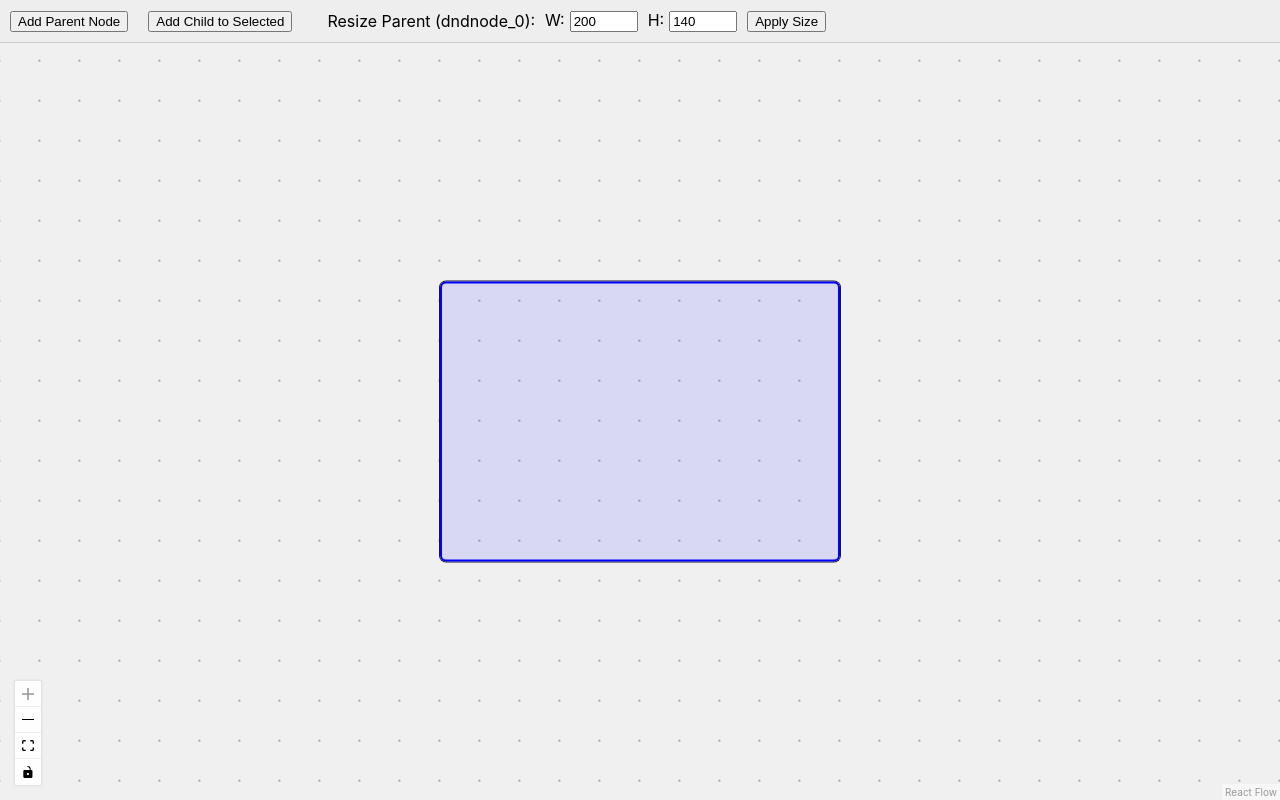
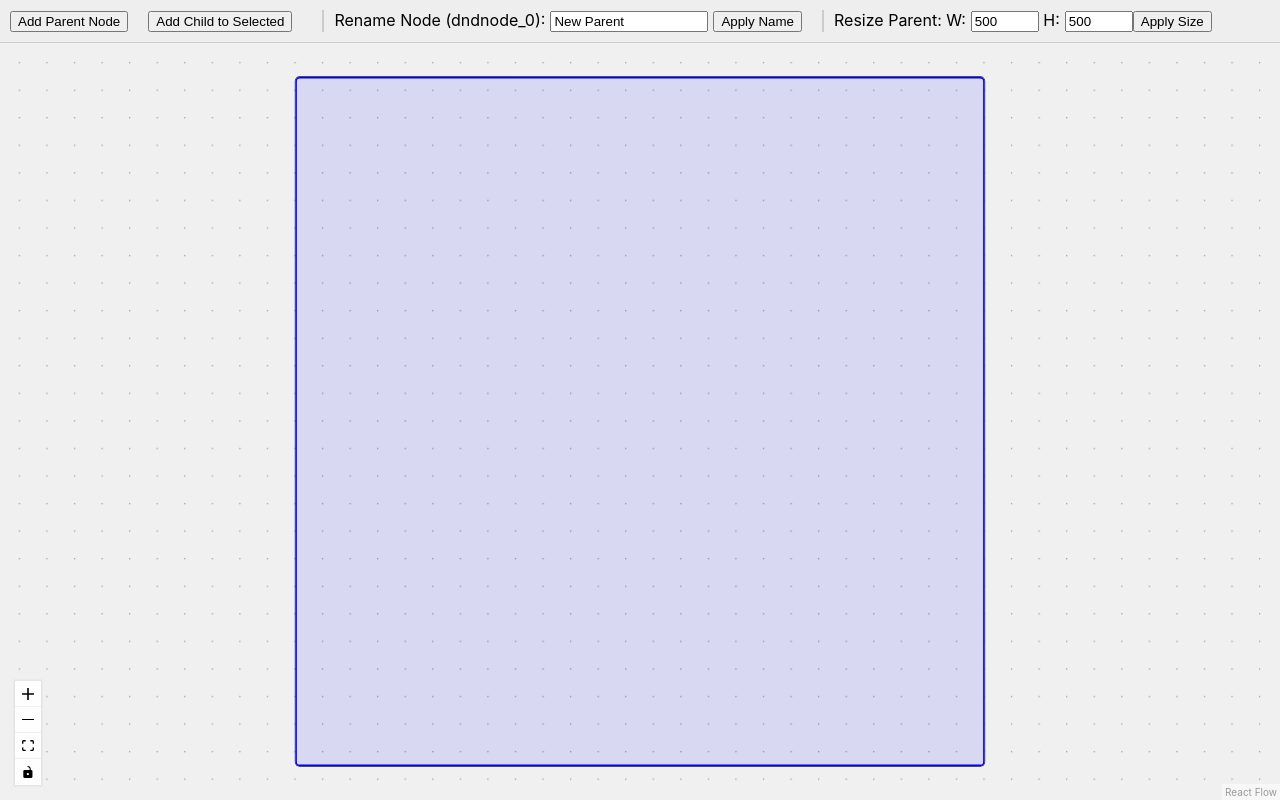
Before and after one commit to rasingollam/React-Flow-Tutorial, a React (Create React App) app in the folder workflow_testing/: page /design in a window 1280 px wide. Both pictures are taken after a click on the button "Add Parent Node". Built offline with nearby package versions, Linux system fonts and the light colour scheme.

Commit message:
feat: Implement rename functionality for selected nodes and enhance UI state management

```diff
--- a/workflow_testing/src/workflow/DesignWorkflows.js
+++ b/workflow_testing/src/workflow/DesignWorkflows.js
@@ -1,4 +1,4 @@
-import React, { useState, useCallback, useRef, useEffect } from 'react'; // Added useEffect
+import React, { useState, useCallback, useRef, useEffect } from 'react';
 import {
   ReactFlow,
   addEdge,
@@ -14,9 +14,10 @@ import { initialEdges } from './edges';
 
 // Basic styling for the container and toolbar
 const containerStyles = { height: '100vh', width: '100%', display: 'flex', flexDirection: 'column' };
-const toolbarStyles = { padding: '10px', borderBottom: '1px solid #ccc', background: '#eee', display: 'flex', alignItems: 'center', gap: '10px' }; // Use flex and gap
-const buttonStyles = { marginRight: '10px' }; // Keep margin for buttons if needed
-const inputStyles = { width: '60px', marginLeft: '5px' }; // Style for inputs
+const toolbarStyles = { padding: '10px', borderBottom: '1px solid #ccc', background: '#eee', display: 'flex', flexWrap: 'wrap', alignItems: 'center', gap: '10px' }; // Added flexWrap
+const buttonStyles = { marginRight: '10px' };
+const inputStyles = { width: '60px', marginLeft: '5px' };
+const renameInputStyles = { width: '150px', marginLeft: '5px' }; // Style for rename input
 const flowStyles = { flexGrow: 1 };
 const rfStyle = {
   backgroundColor: '#f0f0f0',
@@ -31,46 +32,60 @@ function DesignWorkflows() {
   // Initialize with empty arrays from imported files
   const [nodes, setNodes] = useState(initialNodes);
   const [edges, setEdges] = useState(initialEdges);
-  const [selectedNodeId, setSelectedNodeId] = useState(null);
+  const [selectedNodeId, setSelectedNodeId] = useState(null); // Still useful for UI logic
   const [selectedNodeIsGroup, setSelectedNodeIsGroup] = useState(false);
   const [widthInput, setWidthInput] = useState('');
   const [heightInput, setHeightInput] = useState('');
+  const [renameInput, setRenameInput] = useState('');
   const reactFlowWrapper = useRef(null);
 
 
-  // Find the selected node object
-  const selectedNode = nodes.find(node => node.id === selectedNodeId);
+  // Effect to update UI state based on the currently selected node in the nodes array
+  useEffect(() => {
+    // Find the node that has selected = true
+    const currentlySelectedNode = nodes.find(node => node.selected);
+    console.log("Effect running. Found selected node:", currentlySelectedNode?.id);
 
-  // Effect to update input fields when selected node changes
-  useEffect(() => {
-    if (selectedNode && selectedNode.type === 'group') {
-      setSelectedNodeIsGroup(true);
-      setWidthInput(selectedNode.style?.width || '');
-      setHeightInput(selectedNode.style?.height || '');
+    if (currentlySelectedNode) {
+      // Update the selectedNodeId state
+      setSelectedNodeId(currentlySelectedNode.id);
+      console.log("Selected Node Object:", currentlySelectedNode);
+
+      // Update rename input
+      const currentLabel = currentlySelectedNode.data?.label || '';
+      console.log("Setting rename input to:", currentLabel);
+      setRenameInput(currentLabel);
+
+      // Update resize inputs only if it's a group
+      if (currentlySelectedNode.type === 'group') {
+        setSelectedNodeIsGroup(true);
+        setWidthInput(currentlySelectedNode.style?.width || '');
+        setHeightInput(currentlySelectedNode.style?.height || '');
+      } else {
+        setSelectedNodeIsGroup(false);
+        setWidthInput('');
+        setHeightInput('');
+      }
     } else {
+      console.log("No node selected in nodes array, clearing inputs.");
+      // Clear all inputs and selected ID if no node is selected
+      setSelectedNodeId(null); // Clear selected ID state
       setSelectedNodeIsGroup(false);
       setWidthInput('');
       setHeightInput('');
+      setRenameInput('');
     }
-  }, [selectedNode]); // Depend on the selected node object
+  // Depend directly on the nodes array. When it changes (e.g., selection updates), this effect runs.
+  }, [nodes]);
 
+
+  // Simplified onNodesChange - let applyNodeChanges handle selection flags
   const onNodesChange = useCallback(
     (changes) => {
-      // Update selected node ID based on selection changes
-      const selectionChange = changes.find(change => change.type === 'select');
-      if (selectionChange) {
-        // Find the node being selected/deselected
-        const node = nodes.find(n => n.id === selectionChange.id);
-        if (selectionChange.selected && node) {
-          setSelectedNodeId(node.id); // Set selected ID
-        } else if (!selectionChange.selected && selectedNodeId === selectionChange.id) {
-          // If the currently selected node is deselected, clear the ID
-          setSelectedNodeId(null);
-        }
-      }
+      console.log("onNodesChange received changes:", changes);
       setNodes((nds) => applyNodeChanges(changes, nds));
     },
-    [setNodes, nodes, selectedNodeId], // Added selectedNodeId dependency
+    [setNodes] // No longer depends on nodes or selectedNodeId here
   );
 
   const onEdgesChange = useCallback(
@@ -92,8 +107,8 @@ function DesignWorkflows() {
       data: { label: 'New Parent' },
       position: { x: Math.random() * 200 + 50, y: Math.random() * 100 + 50 },
       style: {
-        width: 200,
-        height: 140,
+        width: 500,
+        height: 500,
         backgroundColor: 'rgba(0, 0, 255, 0.1)',
         border: '1px solid blue',
       },
@@ -104,14 +119,13 @@ function DesignWorkflows() {
       // Deselect all other nodes and add the new selected node
       nds.map(n => ({ ...n, selected: false })).concat(newNode)
     );
-    // Manually update the selectedNodeId state
-    setSelectedNodeId(newNodeId);
-  }, [setNodes, setSelectedNodeId]); // Add setSelectedNodeId dependency
+    // No need to manually set selectedNodeId here, useEffect will handle it
+  }, [setNodes]); // Removed setSelectedNodeId dependency
 
 
   // Modified function to add a child node inside the selected parent OR as an orphan
   const addChildNode = useCallback(() => {
-    const parentNode = nodes.find(node => node.id === selectedNodeId);
+    const parentNode = nodes.find(node => node.id === selectedNodeId); // Use selectedNodeId state here
     const newNodeId = getId();
     let newNode;
 
@@ -141,7 +155,7 @@ function DesignWorkflows() {
     }
 
     setNodes((nds) => nds.concat(newNode));
-  }, [selectedNodeId, nodes]); // Dependencies remain the same
+  }, [selectedNodeId, nodes, setNodes]); // Added setNodes dependency
 
 
   // Function to handle resizing the selected parent node
@@ -174,20 +188,59 @@ function DesignWorkflows() {
     );
   }, [selectedNodeId, selectedNodeIsGroup, widthInput, heightInput, setNodes]); // Corrected typo and added missing dependency
 
+  // Function to handle renaming the selected node
+  const handleRenameNode = useCallback(() => {
+    console.log(`Attempting to rename node ${selectedNodeId} to "${renameInput}"`);
+    if (!selectedNodeId) {
+        console.log("Rename failed: No node selected.");
+        return;
+    }
+
+    setNodes((nds) =>
+      nds.map((node) => {
+        if (node.id === selectedNodeId) {
+          console.log("Found node to rename:", node);
+          // Create a new data object with the updated label
+          const updatedNode = {
+            ...node,
+            data: { ...node.data, label: renameInput },
+          };
+          console.log("Updated node data:", updatedNode);
+          return updatedNode;
+        }
+        return node;
+      })
+    );
+  }, [selectedNodeId, renameInput, setNodes]); // Add dependencies
+
 
   return (
     <div style={containerStyles} ref={reactFlowWrapper}>
       <div style={toolbarStyles}>
+        {/* Node Creation Buttons */}
         <button onClick={addParentNode} style={buttonStyles}>Add Parent Node</button>
-        {/* Updated button: Always enabled, text reflects dual purpose */}
         <button onClick={addChildNode} style={buttonStyles}>
            {selectedNodeId ? 'Add Child to Selected' : 'Add Node'}
         </button>
 
-        {/* Resize controls - visible only when a group node is selected */}
+        {/* Rename Controls - Visible when any node is selected */}
+        {selectedNodeId && (
+          <div style={{ borderLeft: '2px solid #ccc', paddingLeft: '10px', marginLeft: '10px' }}>
+            <span>Rename Node ({selectedNodeId}):</span>
+            <input
+              type="text"
+              value={renameInput}
+              onChange={(e) => setRenameInput(e.target.value)}
+              style={renameInputStyles}
+            />
+            <button onClick={handleRenameNode} style={{ marginLeft: '5px' }}>Apply Name</button>
+          </div>
+        )}
+
+        {/* Resize Controls - Visible only when a group node is selected */}
         {selectedNodeIsGroup && (
-          <>
-            <span style={{ marginLeft: '15px' }}>Resize Parent ({selectedNodeId}):</span>
+          <div style={{ borderLeft: '2px solid #ccc', paddingLeft: '10px', marginLeft: '10px' }}>
+            <span>Resize Parent:</span>
             <label> W:
               <input
                 type="number"
@@ -207,11 +260,11 @@ function DesignWorkflows() {
               />
             </label>
             <button onClick={handleParentResize}>Apply Size</button>
-          </>
+          </div>
         )}
-        {/* Updated status text */}
-        {!selectedNodeId && <span style={{ marginLeft: '15px', fontStyle: 'italic' }}>Select a node to add child inside it</span>}
-        {selectedNodeId && !selectedNodeIsGroup && <span style={{ marginLeft: '15px' }}>Selected: {selectedNodeId} (Not a Parent Group)</span>}
+
+        {/* Status Text */}
+        {!selectedNodeId && <span style={{ marginLeft: 'auto', fontStyle: 'italic' }}>Select a node to edit</span>}
 
       </div>
       <div style={flowStyles}>
```
